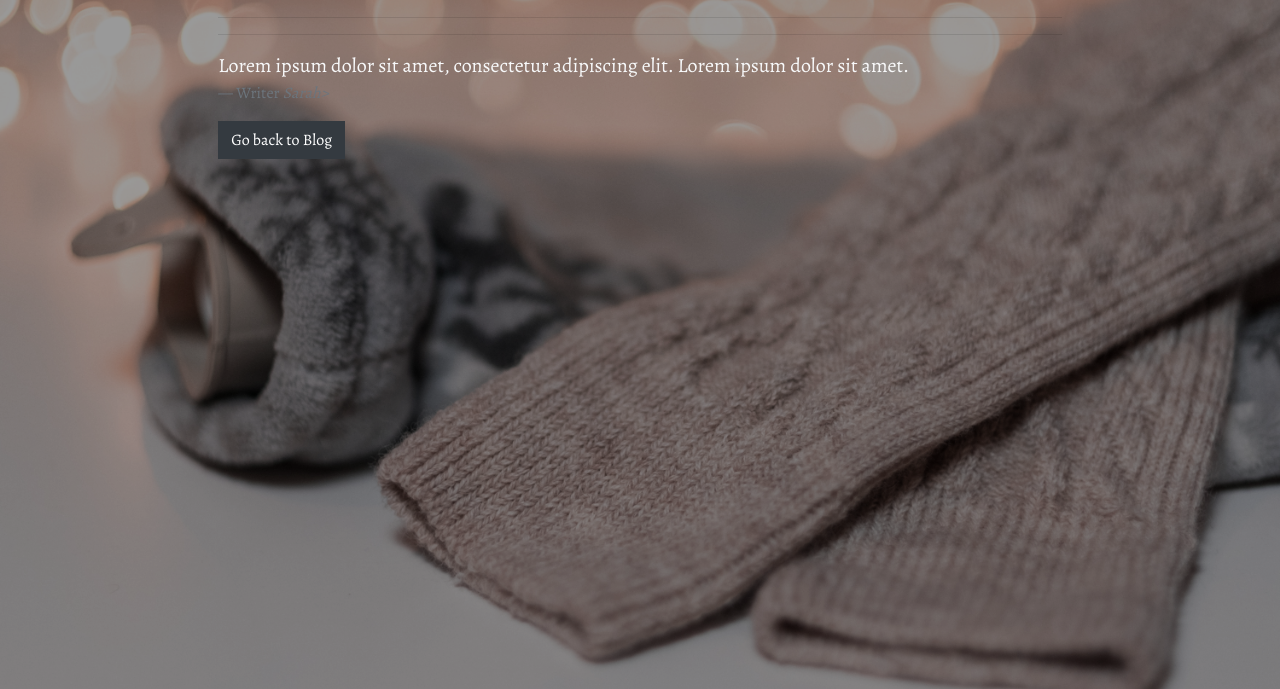
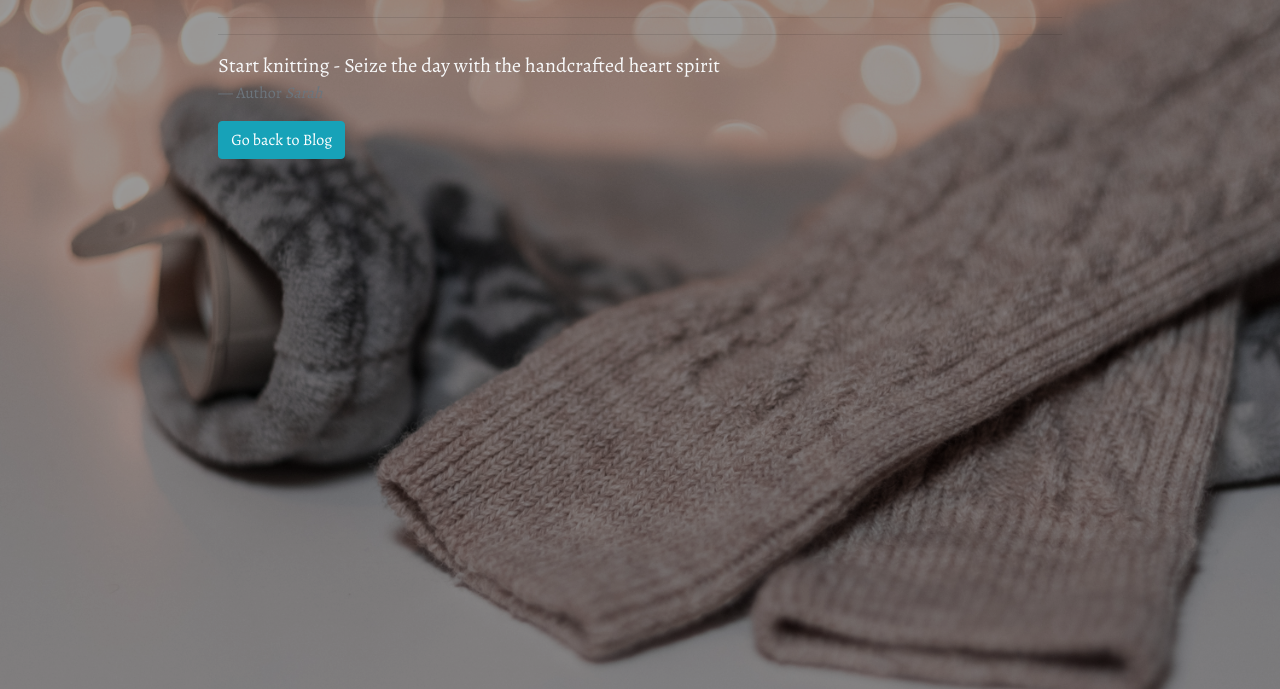
Before and after one commit to Code-Institute-Submissions/handcrafted-heart, a Django app: template posts/templates/postdetails.html in a window 1280 px wide. Shown: the part 165-854 px from the top of the page. Run offline with Django 3.2, Linux system fonts and the light colour scheme; the template is opened without the code that fills it, so the values that code supplies are empty; some libraries are stand-ins or nearby versions.

Commit message:
Change to personal quote by author Sarah, change btn

```diff
--- a/posts/templates/postdetails.html
+++ b/posts/templates/postdetails.html
@@ -12,7 +12,7 @@
 </div>
 {% endblock %}
 
-
+<!-- Blog Posts full content -->
 {% block content %}
     <div class="row justify-content-center text-light">
       <!-- Post Content Column -->
@@ -23,20 +23,19 @@
             <hr>
 
             {% if post.image %}
-                <img class="img-fluid rounded img-blogpost" src="/media/{{ post.image }}">
+                <img class="img-fluid rounded" src="/media/{{ post.image }}">
             {% endif %}
             <hr>
-
             <p class=""> {{ post.content }} </p>
 
             <blockquote class="blockquote">
-              <p class="mb-0">Lorem ipsum dolor sit amet, consectetur adipiscing elit. Lorem ipsum dolor sit amet.</p>
-              <footer class="blockquote-footer">Writer
-                <cite title="Source Title">Sarah>
+              <p class="mb-0">Start knitting - Seize the day with the handcrafted heart spirit</p>
+              <footer class="blockquote-footer">Author
+                <cite title="Source Title">Sarah
               </footer>
             </blockquote>
 
-            <a href="{% url 'get_posts' %}" class="btn btn-dark rounded-0">Go back to Blog</a>
+            <a href="{% url 'get_posts' %}" class="btn btn-info rounded-1">Go back to Blog</a>
 
         </div>
     </div>
```
